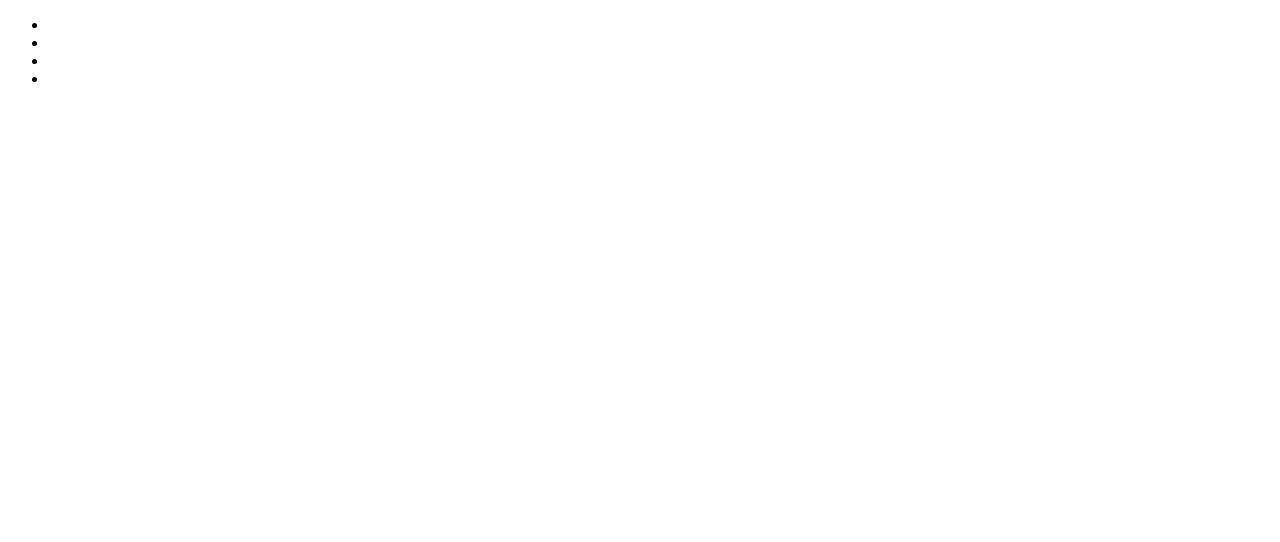
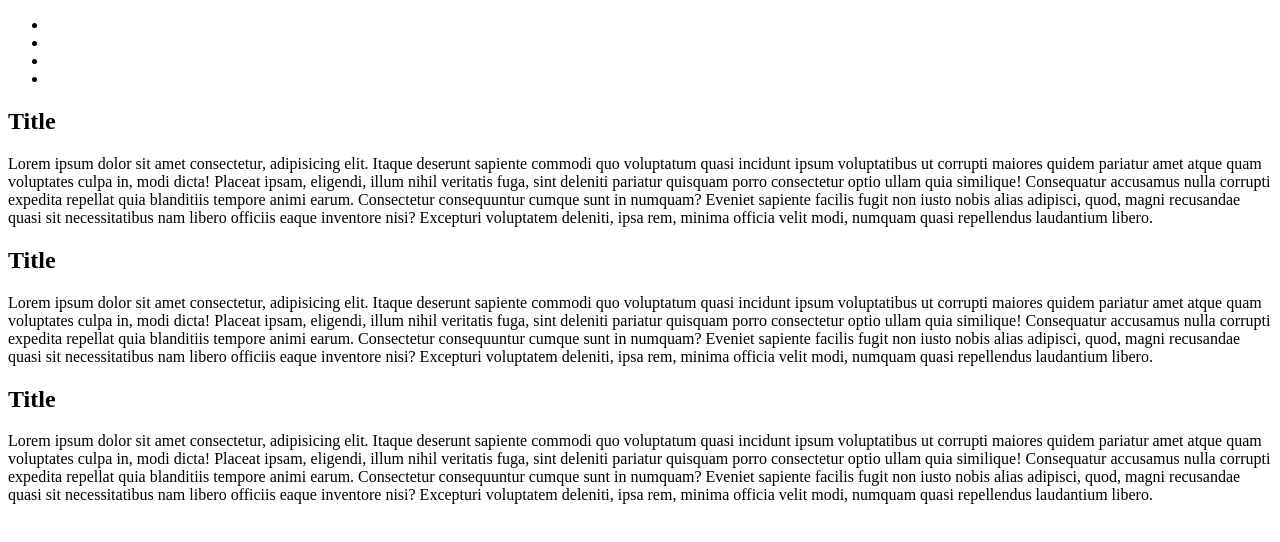
Before and after one commit to Navi-coM/Grp_280324, a plain HTML site: page index.html in a window 1280 px wide. Drawn offline with Linux system fonts and the light colour scheme.

Commit message:
Added main block

```diff
--- a/index.html
+++ b/index.html
@@ -6,6 +6,7 @@
     <title>Lesson_4 GIT</title>
 </head>
 <body>
+    <div>
     <header>
         <nav>
             <ul>
@@ -24,7 +25,22 @@
             </ul>
         </nav>
     </header>
-    <main></main>
+    <main>
+        <article>
+            <section>
+                <h2>Title</h2>
+                <p>Lorem ipsum dolor sit amet consectetur, adipisicing elit. Itaque deserunt sapiente commodi quo voluptatum quasi incidunt ipsum voluptatibus ut corrupti maiores quidem pariatur amet atque quam voluptates culpa in, modi dicta! Placeat ipsam, eligendi, illum nihil veritatis fuga, sint deleniti pariatur quisquam porro consectetur optio ullam quia similique! Consequatur accusamus nulla corrupti expedita repellat quia blanditiis tempore animi earum. Consectetur consequuntur cumque sunt in numquam? Eveniet sapiente facilis fugit non iusto nobis alias adipisci, quod, magni recusandae quasi sit necessitatibus nam libero officiis eaque inventore nisi? Excepturi voluptatem deleniti, ipsa rem, minima officia velit modi, numquam quasi repellendus laudantium libero.</p>
+            </section>
+            <section>
+                <h2>Title</h2>
+                <p>Lorem ipsum dolor sit amet consectetur, adipisicing elit. Itaque deserunt sapiente commodi quo voluptatum quasi incidunt ipsum voluptatibus ut corrupti maiores quidem pariatur amet atque quam voluptates culpa in, modi dicta! Placeat ipsam, eligendi, illum nihil veritatis fuga, sint deleniti pariatur quisquam porro consectetur optio ullam quia similique! Consequatur accusamus nulla corrupti expedita repellat quia blanditiis tempore animi earum. Consectetur consequuntur cumque sunt in numquam? Eveniet sapiente facilis fugit non iusto nobis alias adipisci, quod, magni recusandae quasi sit necessitatibus nam libero officiis eaque inventore nisi? Excepturi voluptatem deleniti, ipsa rem, minima officia velit modi, numquam quasi repellendus laudantium libero.</p>
+            </section>
+            <section>
+                <h2>Title</h2>
+                <p>Lorem ipsum dolor sit amet consectetur, adipisicing elit. Itaque deserunt sapiente commodi quo voluptatum quasi incidunt ipsum voluptatibus ut corrupti maiores quidem pariatur amet atque quam voluptates culpa in, modi dicta! Placeat ipsam, eligendi, illum nihil veritatis fuga, sint deleniti pariatur quisquam porro consectetur optio ullam quia similique! Consequatur accusamus nulla corrupti expedita repellat quia blanditiis tempore animi earum. Consectetur consequuntur cumque sunt in numquam? Eveniet sapiente facilis fugit non iusto nobis alias adipisci, quod, magni recusandae quasi sit necessitatibus nam libero officiis eaque inventore nisi? Excepturi voluptatem deleniti, ipsa rem, minima officia velit modi, numquam quasi repellendus laudantium libero.</p>
+            </section>
+        </article>
+    </main>
     <footer></footer>
 </body>
 </html>
```
